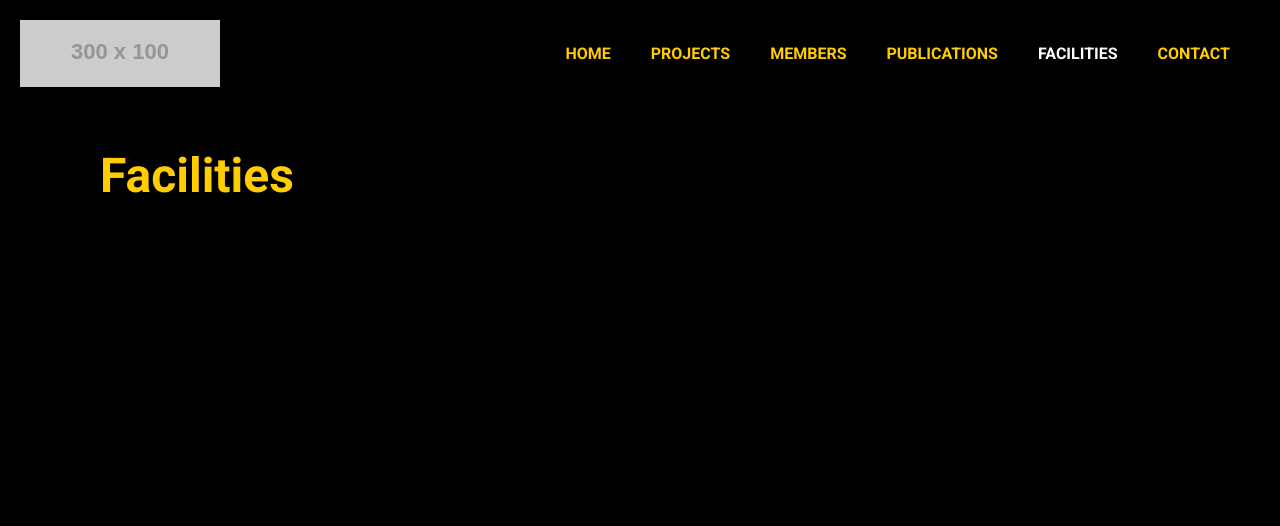
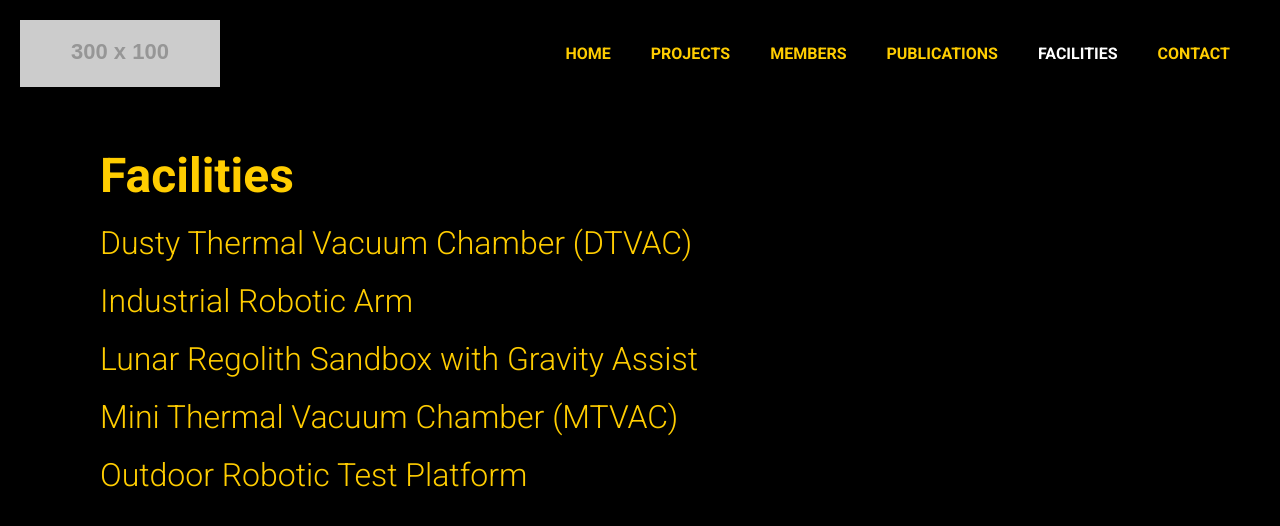
Before and after one commit to mtu-pstdl/website, a React (Create React App) app: page /facilities in a window 1280 px wide. Shown: the top 526 px of the page. Built offline with nearby package versions, Linux system fonts and the light colour scheme.

Commit message:
member styling and facilities content

```diff
--- a/src/pages/facilities/FacilitiesPage.tsx
+++ b/src/pages/facilities/FacilitiesPage.tsx
@@ -27,6 +27,11 @@ export class FacilitiesPage extends React.Component<FacilitiesPageProps, Facilit
 	public render(): React.ReactElement {
 		return (<div className={"FacilitiesPage main"}>
 			<h2>Facilities</h2>
+			<h3>Dusty Thermal Vacuum Chamber (DTVAC)</h3>
+			<h3>Industrial Robotic Arm</h3>
+			<h3>Lunar Regolith Sandbox with Gravity Assist</h3>
+			<h3>Mini Thermal Vacuum Chamber (MTVAC)</h3>
+			<h3>Outdoor Robotic Test Platform</h3>
 		</div>);
 	}
 
--- a/src/pages/members/MemberViewLead.css
+++ b/src/pages/members/MemberViewLead.css
@@ -56,8 +56,8 @@
   .MemberViewLead img {
     width: 200px;
     padding: 0 40px;
-    height: 200px;
-    object-fit: cover;
+    height: 100%;
+    object-fit: contain;
   }
 }
 
--- a/src/pages/members/MemberViewLead.scss
+++ b/src/pages/members/MemberViewLead.scss
@@ -70,11 +70,10 @@
 
 
 		img {
-			//border-radius: 50%;
 			width: 200px;
 			padding: 0 40px;
-			height: 200px;
-			object-fit: cover;
+			height: 100%;
+			object-fit: contain;
 		}
 
 
```
Also changed, not shown: 1 other file (tests, documents, lock files or other folders).
